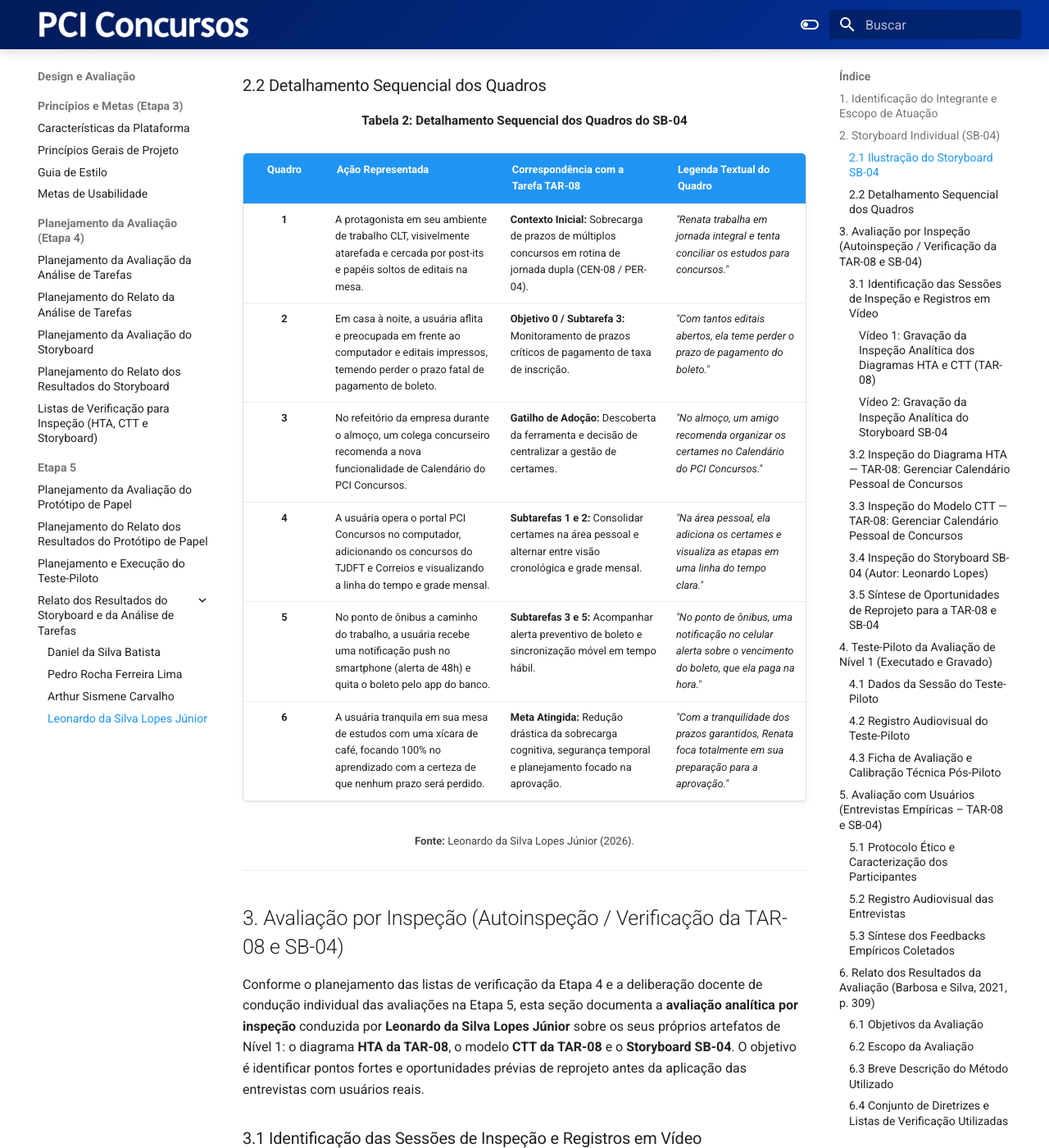
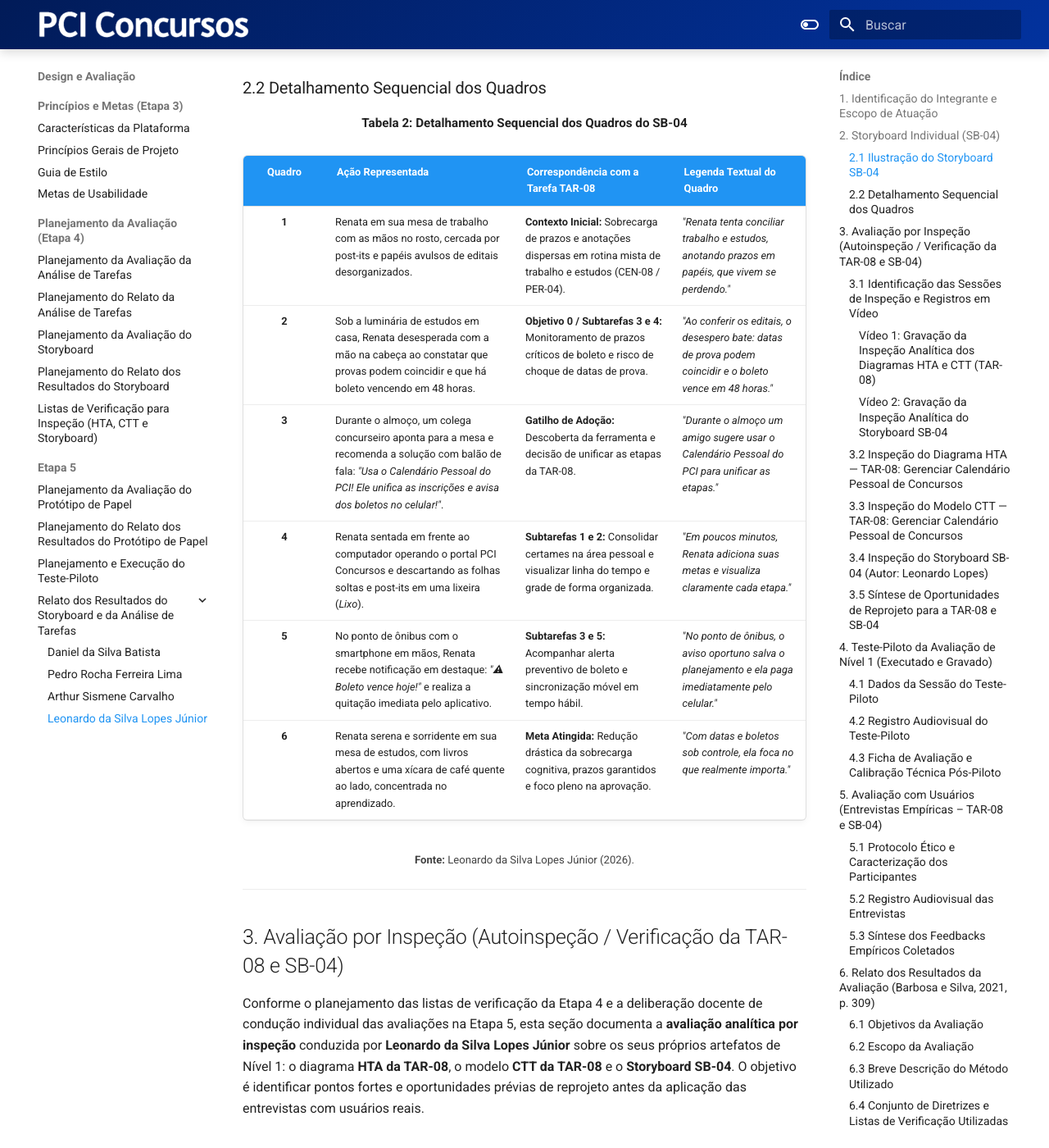
Before and after one commit to Interacao-Humano-Computador/2026.2-Grupo07, an MkDocs documentation site: the page built from docs/design-avaliacao-desenvolvimento/etapa-5/leonardo-lopes.md, in a window 1280 px wide and 1400 px high, scrolled down 2112 px. Shown: the whole window at 82% size. Built offline with MkDocs 1.6.1 and Material for MkDocs 9.7.7, drawn with Linux system fonts in a browser that asks for light colours.

Commit message:
docs(storyboard): atualiza fotos oficiais dos desenhos a mao do SB-04 e transcreve legendas literais

```diff
--- a/docs/design-avaliacao-desenvolvimento/etapa-5/leonardo-lopes.md
+++ b/docs/design-avaliacao-desenvolvimento/etapa-5/leonardo-lopes.md
@@ -105,12 +105,12 @@
 
 | Quadro | Ação Representada | Correspondência com a Tarefa TAR-08 | Legenda Textual do Quadro |
 | :---: | :--- | :--- | :--- |
-| **1** | A protagonista em seu ambiente de trabalho CLT, visivelmente atarefada e cercada por post-its e papéis soltos de editais na mesa. | **Contexto Inicial:** Sobrecarga de prazos de múltiplos concursos em rotina de jornada dupla (CEN-08 / PER-04). | *"Renata trabalha em jornada integral e tenta conciliar os estudos para concursos."* |
-| **2** | Em casa à noite, a usuária aflita e preocupada em frente ao computador e editais impressos, temendo perder o prazo fatal de pagamento de boleto. | **Objetivo 0 / Subtarefa 3:** Monitoramento de prazos críticos de pagamento de taxa de inscrição. | *"Com tantos editais abertos, ela teme perder o prazo de pagamento do boleto."* |
-| **3** | No refeitório da empresa durante o almoço, um colega concurseiro recomenda a nova funcionalidade de Calendário do PCI Concursos. | **Gatilho de Adoção:** Descoberta da ferramenta e decisão de centralizar a gestão de certames. | *"No almoço, um amigo recomenda organizar os certames no Calendário do PCI Concursos."* |
-| **4** | A usuária opera o portal PCI Concursos no computador, adicionando os concursos do TJDFT e Correios e visualizando a linha do tempo e grade mensal. | **Subtarefas 1 e 2:** Consolidar certames na área pessoal e alternar entre visão cronológica e grade mensal. | *"Na área pessoal, ela adiciona os certames e visualiza as etapas em uma linha do tempo clara."* |
-| **5** | No ponto de ônibus a caminho do trabalho, a usuária recebe uma notificação push no smartphone (alerta de 48h) e quita o boleto pelo app do banco. | **Subtarefas 3 e 5:** Acompanhar alerta preventivo de boleto e sincronização móvel em tempo hábil. | *"No ponto de ônibus, uma notificação no celular alerta sobre o vencimento do boleto, que ela paga na hora."* |
-| **6** | A usuária tranquila em sua mesa de estudos com uma xícara de café, focando 100% no aprendizado com a certeza de que nenhum prazo será perdido. | **Meta Atingida:** Redução drástica da sobrecarga cognitiva, segurança temporal e planejamento focado na aprovação. | *"Com a tranquilidade dos prazos garantidos, Renata foca totalmente em sua preparação para a aprovação."* |
+| **1** | Renata em sua mesa de trabalho com as mãos no rosto, cercada por post-its e papéis avulsos de editais desorganizados. | **Contexto Inicial:** Sobrecarga de prazos e anotações dispersas em rotina mista de trabalho e estudos (CEN-08 / PER-04). | *"Renata tenta conciliar trabalho e estudos, anotando prazos em papéis, que vivem se perdendo."* |
+| **2** | Sob a luminária de estudos em casa, Renata desesperada com a mão na cabeça ao constatar que provas podem coincidir e que há boleto vencendo em 48 horas. | **Objetivo 0 / Subtarefas 3 e 4:** Monitoramento de prazos críticos de boleto e risco de choque de datas de prova. | *"Ao conferir os editais, o desespero bate: datas de prova podem coincidir e o boleto vence em 48 horas."* |
+| **3** | Durante o almoço, um colega concurseiro aponta para a mesa e recomenda a solução com balão de fala: *"Usa o Calendário Pessoal do PCI! Ele unifica as inscrições e avisa dos boletos no celular!"*. | **Gatilho de Adoção:** Descoberta da ferramenta e decisão de unificar as etapas da TAR-08. | *"Durante o almoço um amigo sugere usar o Calendário Pessoal do PCI para unificar as etapas."* |
+| **4** | Renata sentada em frente ao computador operando o portal PCI Concursos e descartando as folhas soltas e post-its em uma lixeira (*Lixo*). | **Subtarefas 1 e 2:** Consolidar certames na área pessoal e visualizar linha do tempo e grade de forma organizada. | *"Em poucos minutos, Renata adiciona suas metas e visualiza claramente cada etapa."* |
+| **5** | No ponto de ônibus com o smartphone em mãos, Renata recebe notificação em destaque: *"⚠ Boleto vence hoje!"* e realiza a quitação imediata pelo aplicativo. | **Subtarefas 3 e 5:** Acompanhar alerta preventivo de boleto e sincronização móvel em tempo hábil. | *"No ponto de ônibus, o aviso oportuno salva o planejamento e ela paga imediatamente pelo celular."* |
+| **6** | Renata serena e sorridente em sua mesa de estudos, com livros abertos e uma xícara de café quente ao lado, concentrada no aprendizado. | **Meta Atingida:** Redução drástica da sobrecarga cognitiva, prazos garantidos e foco pleno na aprovação. | *"Com datas e boletos sob controle, ela foca no que realmente importa."* |
 
 <p align="center" style="font-size: 0.85em; margin-top: -0.6em;"><b>Fonte:</b> Leonardo da Silva Lopes Júnior (2026).</p>
 
```
Also changed, not shown: docs/assets/images/storyboards/storyboard-sb04-sem-titulo.jpg, docs/assets/images/storyboards/storyboard-sb04.jpg.
